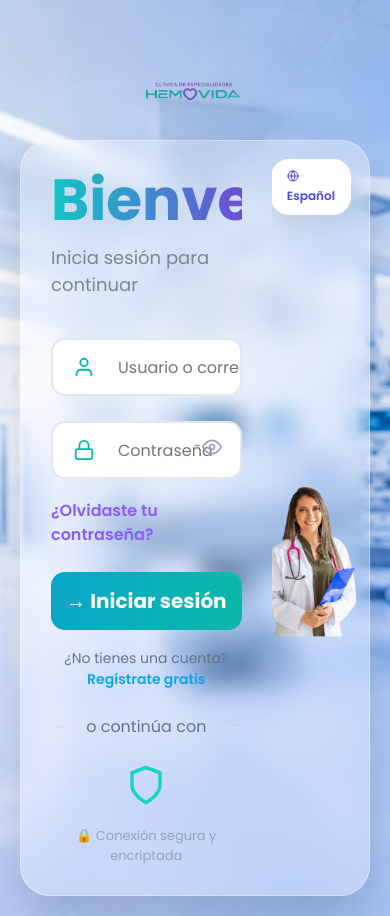
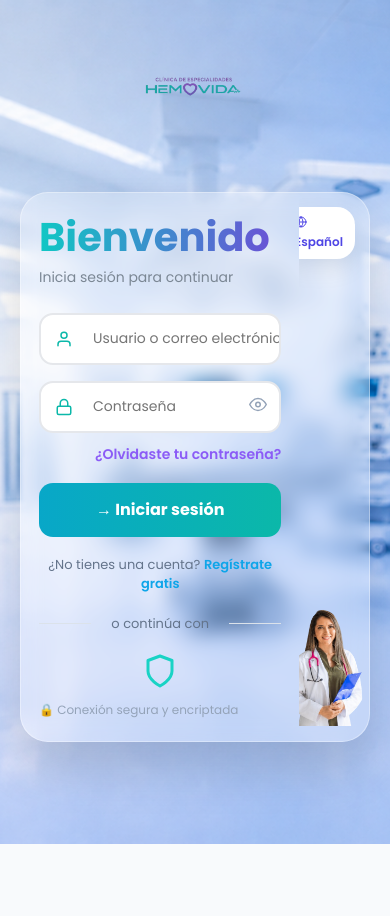
Before and after one commit to Emilio6345/hemovida-frontend, a React (Vite) app: page /login in a window 390 px wide. After the commit the page ends 844 px from the top, so only its background shows below. Built offline with nearby package versions, Linux system fonts and the light colour scheme.

Commit message:
fix responsive login mobile

```diff
--- a/src/styles/login.css
+++ b/src/styles/login.css
@@ -562,7 +562,7 @@ background-position-y: -388px;
   }
 
   .top-logo{
-    top:40px;
+    top:35px;
     left:50%;
     transform:translateX(-50%);
   }
@@ -574,111 +574,145 @@ background-position-y: -388px;
   .login-card-v2{
 
     width:100%;
-    max-width:760px;
+    max-width:640px;
 
     display:flex;
     flex-direction:row;
 
     background:rgba(255,255,255,.28);
 
-    backdrop-filter:blur(12px);
-    -webkit-backdrop-filter:blur(12px);
+    backdrop-filter:blur(10px);
+    -webkit-backdrop-filter:blur(10px);
 
     border:1px solid rgba(255,255,255,.35);
 
-    border-radius:30px;
+    border-radius:28px;
 
     overflow:hidden;
 
-    margin-top:120px;
+    margin-top:90px;
 
     min-height:auto;
   }
 
-  /* MÁS ANCHO */
   .login-left{
-    width:72%;
-
+    width:80%;
+    padding:22px 18px;
     background:transparent;
-
-    padding:30px;
   }
 
   .login-left::after{
     display:none;
   }
 
-  /* MÁS ANGOSTO */
   .login-right{
-    width:28%;
+    width:20%;
     background:transparent;
     position:relative;
   }
 
   .login-header-v2{
     text-align:left;
+    margin-bottom:25px;
   }
 
   .login-header-v2 h1{
-    font-size:58px;
-    line-height:1;
-    margin-bottom:15px;
+    font-size:40px;
+    line-height:1.1;
+    margin-bottom:8px;
   }
 
   .login-header-v2 p{
+    font-size:14px;
+  }
+
+  .login-form-v2{
+    max-width:100%;
+  }
+
+  .input-box{
+    margin-bottom:16px;
+  }
+
+  .input-box input{
+    height:52px;
+    font-size:14px;
+    padding-left:52px;
+  }
+
+  .icon{
+    left:16px;
     font-size:18px;
   }
 
-  .input-box input{
-    height:58px;
+  .eye-btn{
+    right:14px;
+    font-size:18px;
+  }
+
+  .forgot-row{
+    margin-bottom:18px;
+  }
+
+  .forgot-row a{
+    font-size:14px;
+  }
+
+  .btn-login-v2{
+    height:54px;
     font-size:16px;
   }
 
-  .btn-login-v2{
-    height:58px;
-    font-size:20px;
+  .register-link-login{
+    font-size:13px;
+  }
+
+  .separator{
+    margin:20px 0;
+  }
+
+  .separator p{
+    font-size:13px;
+  }
+
+  .shield-icon{
+    font-size:36px;
+    min-width:auto;
+  }
+
+  .secure-text{
+    font-size:12px;
+    margin-top:12px;
+  }
+
+  .language-selector{
+    top:14px;
+    right:14px;
+
+    padding:8px 12px;
+
+    font-size:12px;
   }
 
   .doctor-container{
     position:absolute;
 
     left:50%;
-    top:55%;
+    bottom:15px;
 
-    transform:translate(-50%,-50%);
+    transform:translateX(-50%);
 
     width:auto;
     height:auto;
 
-    display:flex;
     justify-content:center;
-    align-items:center;
+    align-items:flex-end;
   }
 
   .doctor-image{
-    width:180px;
+    width:140px;
     max-width:none;
     transform:none;
-  }
-
-  .language-selector{
-    top:18px;
-    right:18px;
-
-    padding:10px 16px;
-    font-size:12px;
-  }
-
-  .separator{
-    margin:25px 0;
-  }
-
-  .shield-icon{
-    font-size:42px;
-  }
-
-  .secure-text{
-    font-size:13px;
   }
 
   .info-banner{
```
